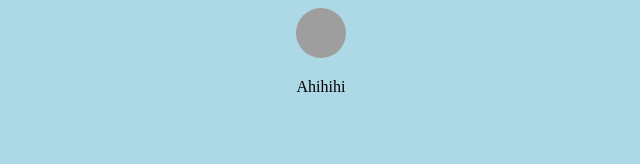
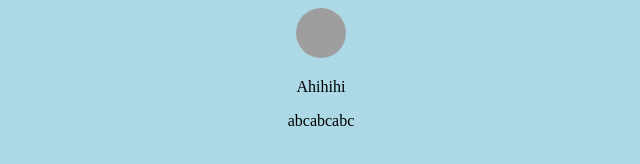
Before and after one commit to ducanhnguyen94/ProfileHTML, a plain HTML site: page index.html in a window 1280 px wide. Shown: the full height of the page, 319-959 px from the left. Drawn offline with Linux system fonts and the light colour scheme; grey boxes are pictures that could not be loaded.

Commit message:
update profile

```diff
--- a/index.html
+++ b/index.html
@@ -9,6 +9,7 @@
     <center>
         <img src="https://scontent.fdad3-6.fna.fbcdn.net/v/t39.30808-6/244017817_3955084914597693_4849222367338872030_n.jpg?_nc_cat=101&ccb=1-7&_nc_sid=6ee11a&_nc_eui2=AeHA3KONByCQMMJg7COGnb4QEe0GeXJx6zkR7QZ5cnHrOburhgz6FVFgAHVI-csQdDCJrlkCf55kRgKFxdXRvb8G&_nc_ohc=Os8kKwFKXrwQ7kNvwGwKIhb&_nc_oc=Adnd5lID4eEa-uH4644rdXTj34AhATL4PO7OaabjlZ8jYoaERIT_I95UR_VENpmiZv4ZJehOXG7tXKDE3uAHhVRL&_nc_zt=23&_nc_ht=scontent.fdad3-6.fna&_nc_gid=ZDarvkmpA7Eba_znX4m2-w&oh=00_AfK_YFSnyA2N_CHQBnruBghMzEs2TDmWVMnlxPlCmldUqA&oe=682517D1" style="width: 50px; height: 50px; border-radius: 50%;" alt="Hinh">
         <p>Ahihihi</p>
+        <p>abcabcabc</p>
     </center>
 </body>
 </html>
```
